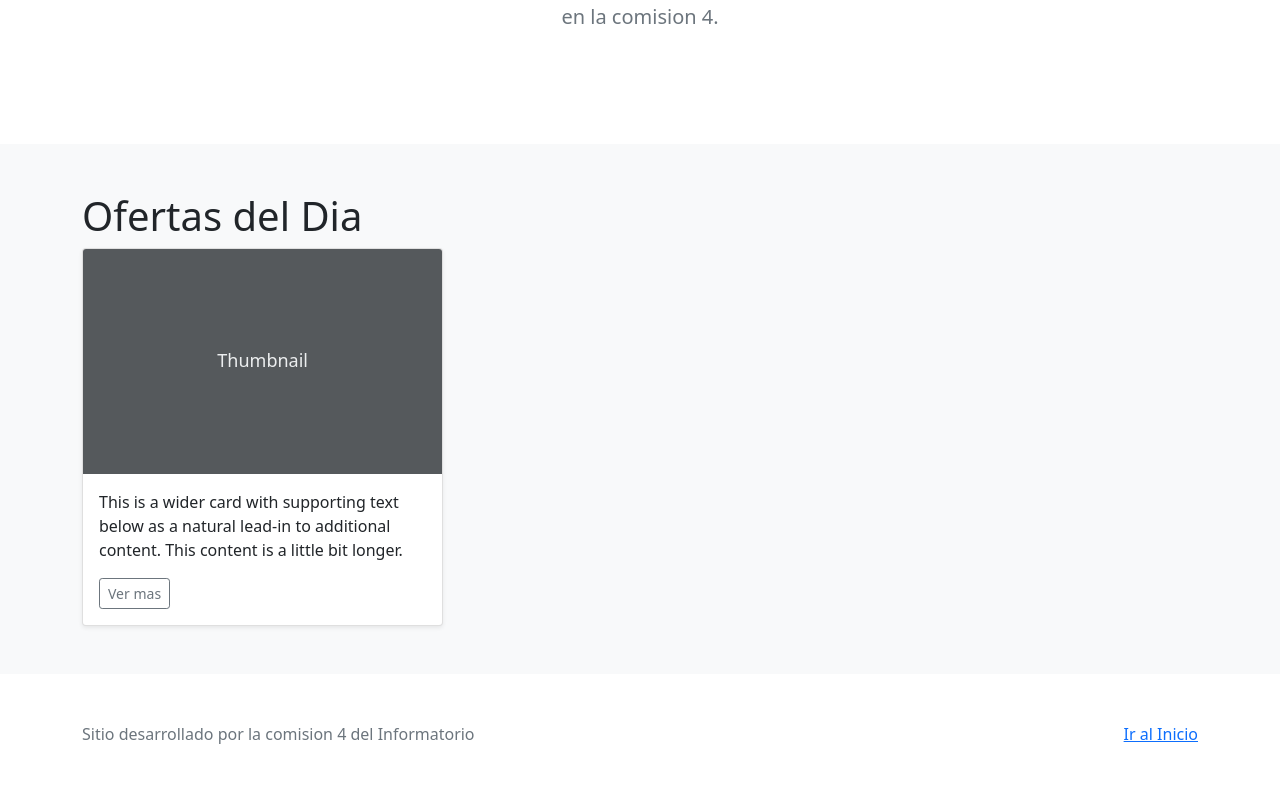
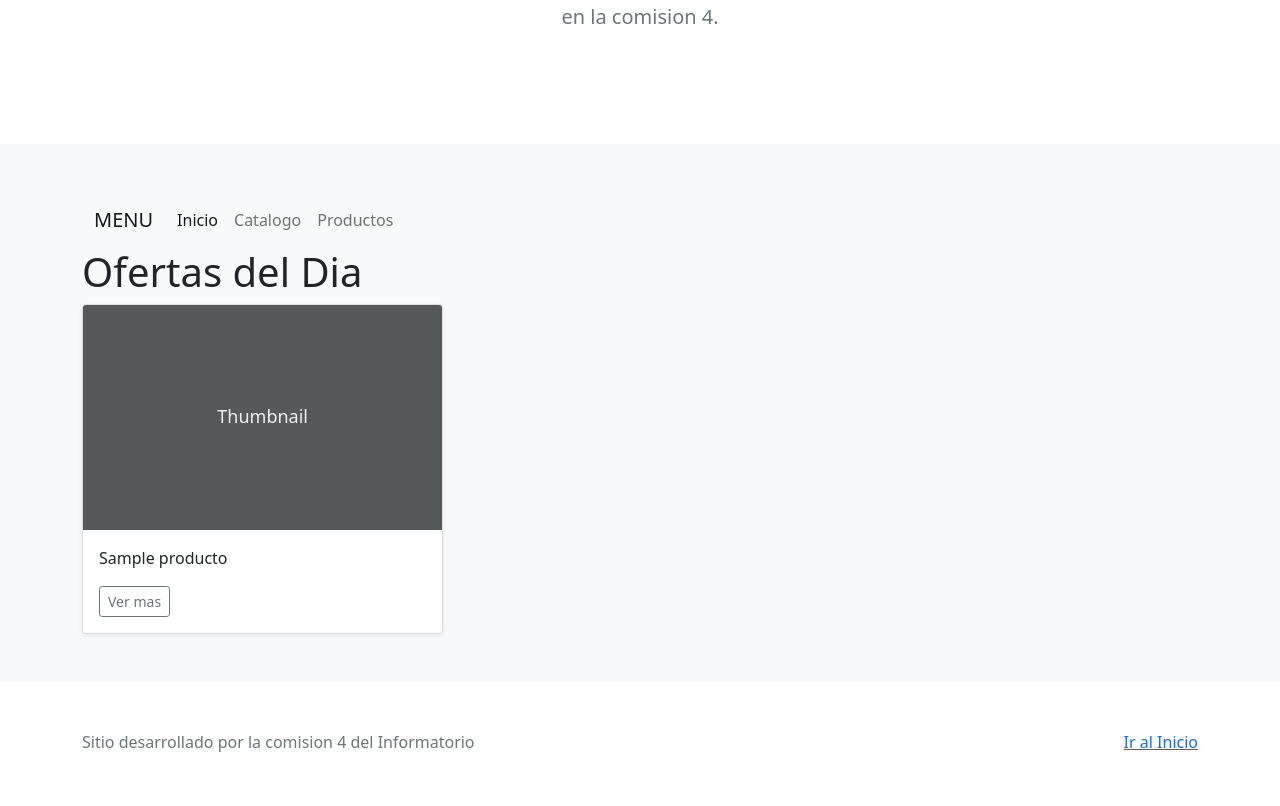
Before and after one commit to lucasibaniez/infor_market, a Django app: page / in a window 1280 px wide. Shown: the part 284-1090 px from the top of the page. Before the commit the page ends 1028 px from the top, so only its background shows below. Run offline with Django 3.2, Linux system fonts and the light colour scheme; tables that the repository leaves empty hold one stand-in row (values such as "Sample post").

Commit message:
list view productos

```diff
--- a/Market/Market/urls.py
+++ b/Market/Market/urls.py
@@ -6,7 +6,8 @@ from . import views
 
 urlpatterns = [
     path('admin/', admin.site.urls),
-    path('', views.inicio, name="inicio"),
+    # path('', views.inicio, name="inicio"),
+    path('', views.Inicio.as_view(), name="inicio"),
 
     path('login/', auth_views.LoginView.as_view(template_name="login.html"), name="login"),
     path("logout/", auth_views.logout_then_login, name="logout"),
--- a/Market/Market/views.py
+++ b/Market/Market/views.py
@@ -1,9 +1,23 @@
 from django.shortcuts import render
+
+from django.views.generic.base import TemplateView
 
 from apps.productos.models import Producto
 
+"""
+# Inicio basado en funcion
 def inicio(request):
 	context = {
 		"productos": Producto.objects.all()
 	}
 	return render(request, "inicio.html", context)
+"""
+
+class Inicio(TemplateView):
+	template_name = "inicio.html"
+
+
+	def get_context_data(self, **kwargs):
+		context = super(Inicio, self).get_context_data(**kwargs)
+		context["productos"] = Producto.objects.all()
+		return context
--- a/Market/apps/productos/urls.py
+++ b/Market/apps/productos/urls.py
@@ -5,5 +5,8 @@ from . import views
 app_name = "productos"
 
 urlpatterns = [
-	path("Detalle/", views.detalle, name="detalle")
+	path("Detalle/", views.detalle, name="detalle"),
+	path("Admin/Listar/", views.ListarAdmin.as_view(), name="admin_listar")
+
+
 ]
--- a/Market/templates/base/base.html
+++ b/Market/templates/base/base.html
@@ -28,60 +28,37 @@
 
   </head>
   	<body>
-
-		<header>
-		  <div class="bg-dark collapse" id="navbarHeader" style="">
-		    <div class="container">
-		      <div class="row">
-		        <div class="col-sm-8 col-md-7 py-4">
-		          <h4 class="text-white">Sobre Nosotros</h4>
-		          <p class="text-muted">Este sitio fue desarrollado por la comision 4 del Informatorio. Estamos aprendiendo Django</p>
-		        </div>
-		        <div class="col-sm-4 offset-md-1 py-4">
-		          <h4 class="text-white">Opciones</h4>
-		          <ul class="list-unstyled">
-		          	{% if user.is_authenticated %}
-						<li><a href="{% url 'logout' %}" class="text-white">Cerrar sesion</a></li>
-					{% else %}
-						<li><a href="{% url 'login' %}">Iniciar sesion</a></li>
-					{% endif %}
-		          </ul>
-		        </div>
-		      </div>
-		    </div>
-		  </div>
-		  <div class="navbar navbar-dark bg-dark shadow-sm">
-		    <div class="container">
-		      <a href="{% url 'inicio' %}" class="navbar-brand d-flex align-items-center">
-		        <svg xmlns="http://www.w3.org/2000/svg" width="20" height="20" fill="none" stroke="currentColor" stroke-linecap="round" stroke-linejoin="round" stroke-width="2" aria-hidden="true" class="me-2" viewBox="0 0 24 24"><path d="M23 19a2 2 0 0 1-2 2H3a2 2 0 0 1-2-2V8a2 2 0 0 1 2-2h4l2-3h6l2 3h4a2 2 0 0 1 2 2z"></path><circle cx="12" cy="13" r="4"></circle></svg>
-		        <strong>InforMarket</strong>
-		      </a>
-		      <button class="navbar-toggler collapsed" type="button" data-bs-toggle="collapse" data-bs-target="#navbarHeader" aria-controls="navbarHeader" aria-expanded="false" aria-label="Toggle navigation">
-		        <span class="navbar-toggler-icon"></span>
-		      </button>
-		    </div>
-		  </div>
-		</header>
+		{% include "base/header.html" %}
 
 		<main>
-
-		  	<section class="py-5 text-center container">
-			    <div class="row py-lg-5">
-			      <div class="col-lg-6 col-md-8 mx-auto">
-			        <h1 class="fw-light">Bienvenido al Comercio Electronico del Info</h1>
-			        <p class="lead text-muted">Estamos desarrollando un sitio de comercio electronico en la comision 4.</p>
-			        <!--
-			        <p>
-			          <a href="#" class="btn btn-primary my-2">Main call to action</a>
-			          <a href="#" class="btn btn-secondary my-2">Secondary action</a>
-			        </p>
-			    	-->
-			      </div>
-			    </div>
-		  	</section>
-
+		  	{% include "base/portada.html" %}
 		  	<div class="album py-5 bg-light">
 		    	<div class="container">
+
+		    		<nav class="navbar navbar-expand-lg navbar-light bg-light">
+					  	<div class="container-fluid">
+						    <a class="navbar-brand" href="#">MENU</a>
+						    <button class="navbar-toggler" type="button" data-bs-toggle="collapse" data-bs-target="#navbarNav" aria-controls="navbarNav" aria-expanded="false" aria-label="Toggle navigation">
+						      	<span class="navbar-toggler-icon"></span>
+						    </button>
+						    <div class="collapse navbar-collapse" id="navbarNav">
+						      	<ul class="navbar-nav">
+							        <li class="nav-item">
+							          	<a class="nav-link active" aria-current="page" href="{% url 'inicio' %}">Inicio</a>
+							        </li>
+							        <li class="nav-item">
+							        	<a class="nav-link" href="#">Catalogo</a>
+							        </li>
+							        <li class="nav-item">
+							        	<a class="nav-link" href="{% url 'productos:admin_listar' %}">Productos</a>
+							        </li>
+						      	</ul>
+						    </div>
+					  	</div>
+					</nav>
+
+
+
 			    	{% block contenido %}
 			    	{% endblock contenido %}
 			    </div>
@@ -89,15 +66,7 @@
 
 		</main>
 
-		<footer class="text-muted py-5">
-		  	<div class="container">
-			    <p class="float-end mb-1">
-			      <a href="#">Ir al Inicio</a>
-			    </p>
-			    <p class="mb-1">Sitio desarrollado por la comision 4 del Informatorio</p>
-
-		  	</div>
-		</footer>
+		{% include "base/footer.html" %}
 
 
 		<script src="https://cdn.jsdelivr.net/npm/bootstrap@5.1.3/dist/js/bootstrap.bundle.min.js" integrity="sha384-ka7Sk0Gln4gmtz2MlQnikT1wXgYsOg+OMhuP+IlRH9sENBO0LRn5q+8nbTov4+1p" crossorigin="anonymous"></script>
--- /dev/null
+++ b/Market/templates/base/footer.html
@@ -0,0 +1,9 @@
+<footer class="text-muted py-5">
+  	<div class="container">
+	    <p class="float-end mb-1">
+	      <a href="#">Ir al Inicio</a>
+	    </p>
+	    <p class="mb-1">Sitio desarrollado por la comision 4 del Informatorio</p>
+
+  	</div>
+</footer>
--- /dev/null
+++ b/Market/templates/base/header.html
@@ -0,0 +1,33 @@
+<header>
+	<div class="bg-dark collapse" id="navbarHeader" style="">
+	    <div class="container">
+	      <div class="row">
+	        <div class="col-sm-8 col-md-7 py-4">
+	          <h4 class="text-white">Sobre Nosotros</h4>
+	          <p class="text-muted">Este sitio fue desarrollado por la comision 4 del Informatorio. Estamos aprendiendo Django</p>
+	        </div>
+	        <div class="col-sm-4 offset-md-1 py-4">
+	          <h4 class="text-white">Opciones</h4>
+	          <ul class="list-unstyled">
+	          	{% if user.is_authenticated %}
+					<li><a href="{% url 'logout' %}" class="text-white">Cerrar sesion</a></li>
+				{% else %}
+					<li><a href="{% url 'login' %}">Iniciar sesion</a></li>
+				{% endif %}
+	          </ul>
+	        </div>
+	      </div>
+	    </div>
+	  </div>
+	  <div class="navbar navbar-dark bg-dark shadow-sm">
+	    <div class="container">
+	      <a href="{% url 'inicio' %}" class="navbar-brand d-flex align-items-center">
+	        <svg xmlns="http://www.w3.org/2000/svg" width="20" height="20" fill="none" stroke="currentColor" stroke-linecap="round" stroke-linejoin="round" stroke-width="2" aria-hidden="true" class="me-2" viewBox="0 0 24 24"><path d="M23 19a2 2 0 0 1-2 2H3a2 2 0 0 1-2-2V8a2 2 0 0 1 2-2h4l2-3h6l2 3h4a2 2 0 0 1 2 2z"></path><circle cx="12" cy="13" r="4"></circle></svg>
+	        <strong>InforMarket</strong>
+	      </a>
+	      <button class="navbar-toggler collapsed" type="button" data-bs-toggle="collapse" data-bs-target="#navbarHeader" aria-controls="navbarHeader" aria-expanded="false" aria-label="Toggle navigation">
+	        <span class="navbar-toggler-icon"></span>
+	      </button>
+	    </div>
+	</div>
+</header>
--- /dev/null
+++ b/Market/templates/base/portada.html
@@ -0,0 +1,14 @@
+<section class="py-5 text-center container">
+    <div class="row py-lg-5">
+      <div class="col-lg-6 col-md-8 mx-auto">
+        <h1 class="fw-light">Bienvenido al Comercio Electronico del Info</h1>
+        <p class="lead text-muted">Estamos desarrollando un sitio de comercio electronico en la comision 4.</p>
+        <!--
+        <p>
+          <a href="#" class="btn btn-primary my-2">Main call to action</a>
+          <a href="#" class="btn btn-secondary my-2">Secondary action</a>
+        </p>
+    	-->
+      </div>
+    </div>
+</section>
--- a/Market/templates/inicio.html
+++ b/Market/templates/inicio.html
@@ -3,12 +3,13 @@
 {% block contenido %}
 	<h1>Ofertas del Dia</h1>
       	<div class="row row-cols-1 row-cols-sm-2 row-cols-md-3 g-3">
+      		{% for p in productos %}
 	        	<div class="col">
 	          		<div class="card shadow-sm">
 	            		<svg class="bd-placeholder-img card-img-top" width="100%" height="225" xmlns="http://www.w3.org/2000/svg" role="img" aria-label="Placeholder: Thumbnail" preserveAspectRatio="xMidYMid slice" focusable="false"><title>Placeholder</title><rect width="100%" height="100%" fill="#55595c"></rect><text x="50%" y="50%" fill="#eceeef" dy=".3em">Thumbnail</text></svg>
 
 	            		<div class="card-body">
-              			<p class="card-text">This is a wider card with supporting text below as a natural lead-in to additional content. This content is a little bit longer.</p>
+	              			<p class="card-text">{{p.nombre}}</p>
 	              			<div class="d-flex justify-content-between align-items-center">
 		                		<div class="btn-group">
 		                  			<!--<button type="button" class="btn btn-sm btn-outline-secondary">View</button>-->
@@ -19,5 +20,6 @@
 	            		</div>
 	          		</div>
 	        	</div>
+        	{% endfor %}
      	</div>
 {% endblock contenido %}
```
Also changed, not shown: Market/apps/productos/views.py (+10 -1 lines), Market/templates/productos/admin/listar.html (added, +29 -0 lines). Lines whose indentation alone changed are shown as unchanged.
